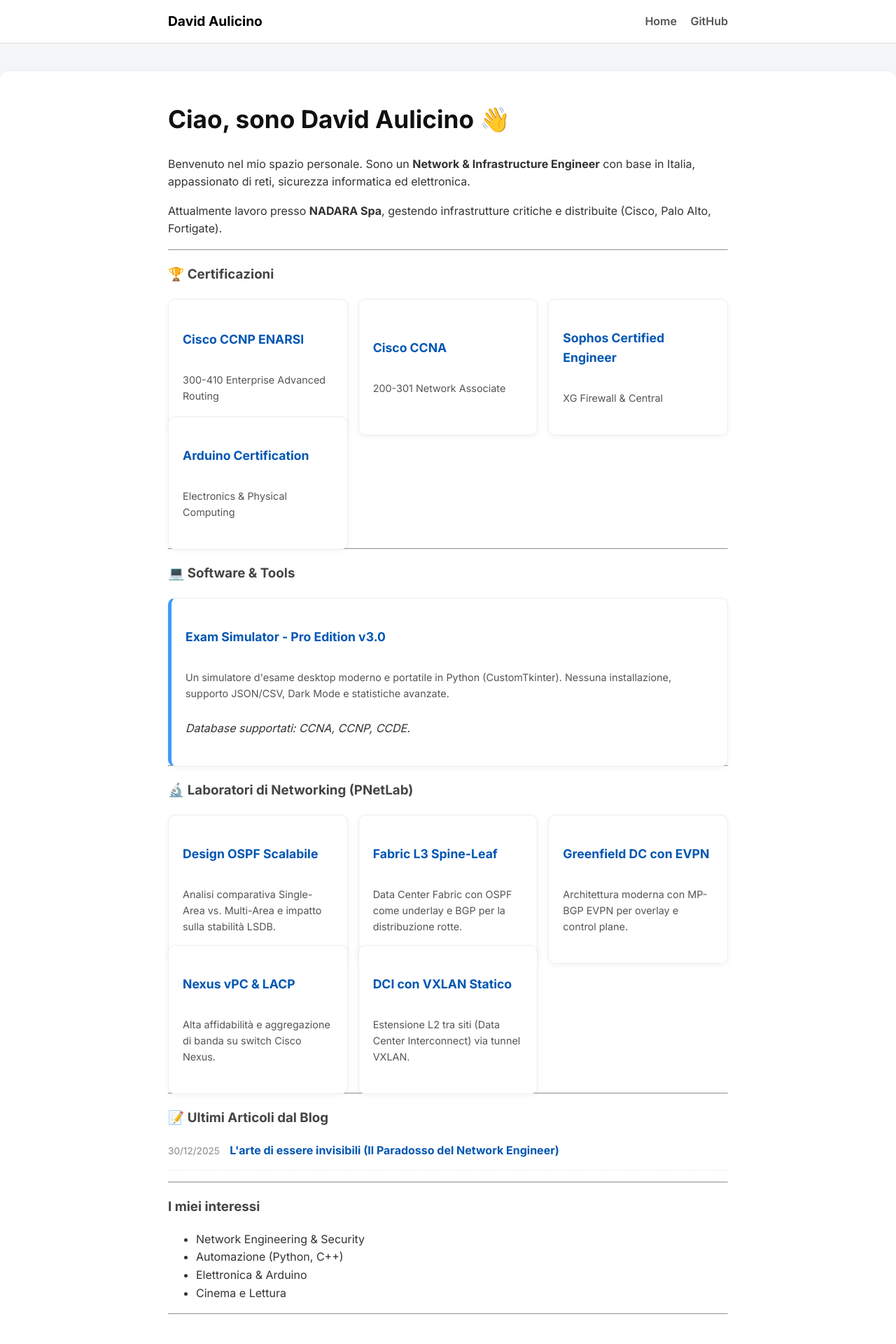
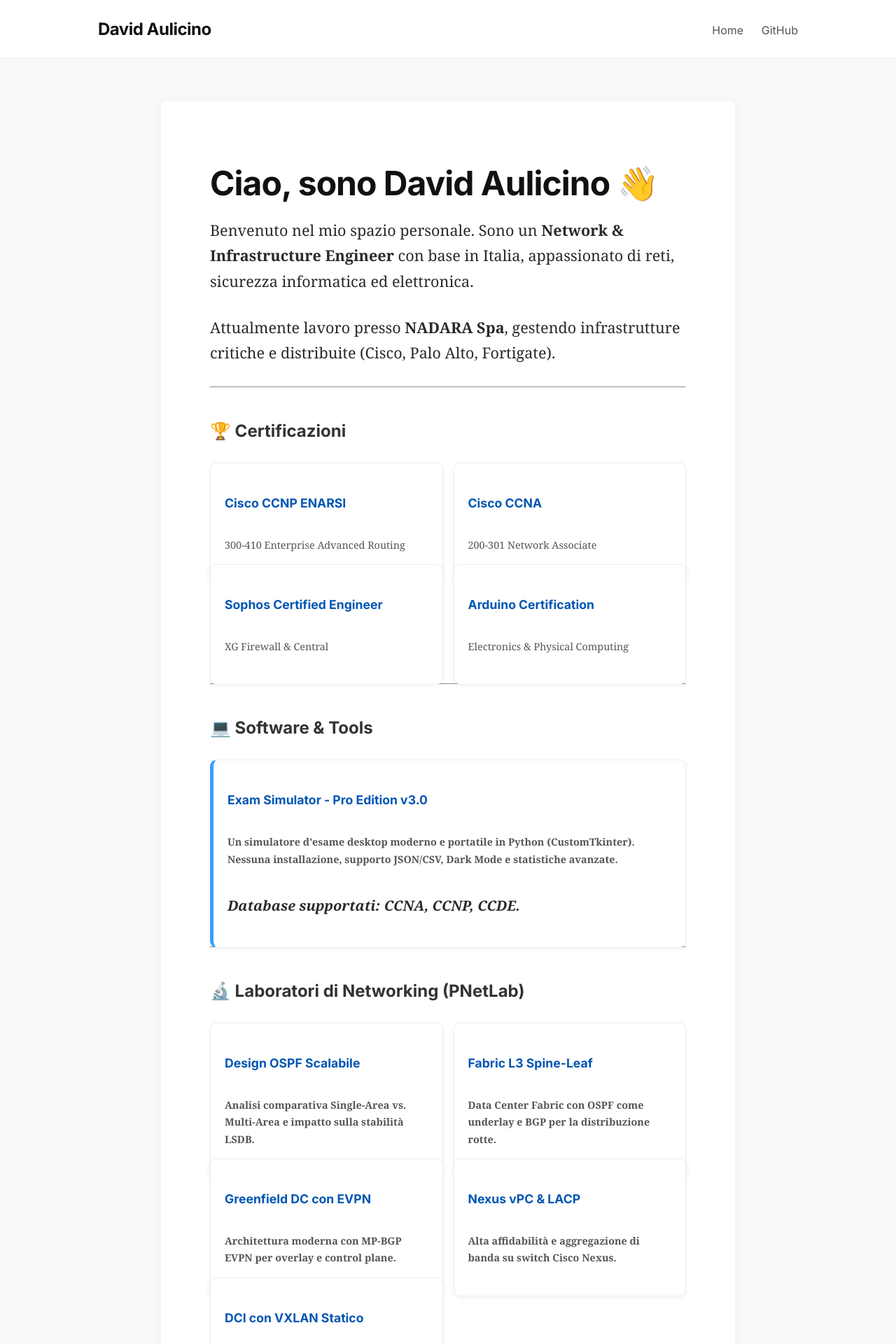
Before and after one commit to davidaulicino17/GitPages, a Jekyll site: the page built from index.md, in a window 1280 px wide. Shown: the top 1920 px of the page at 70% size. Built offline with Jekyll 4.4.1, drawn with Linux system fonts in a browser that asks for light colours.

Commit message:
Update style.css

```diff
--- a/assets/css/style.css
+++ b/assets/css/style.css
@@ -3,30 +3,34 @@
    =========================== */
 :root {
     --primary-color: #0056b3;
-    --bg-color: #f4f6f8;
-    --card-bg: #ffffff;
-    --text-color: #333;
+    --bg-color: #f9f9f9;     /* Sfondo pagina leggermente grigio */
+    --card-bg: #ffffff;      /* Sfondo carta bianco */
+    --text-color: #2a2a2a;   /* Grigio scuro (più morbido del nero assoluto) */
     --meta-color: #666;
     --spacing: 20px;
 }
 
 body {
-    font-family: 'Inter', sans-serif;
+    font-family: 'Georgia', 'Times New Roman', serif; /* Font Serif per il corpo è più elegante per la lettura lunga */
     background-color: var(--bg-color);
     color: var(--text-color);
     margin: 0;
     padding: 0;
-    line-height: 1.6;
+    line-height: 1.8; /* Interlinea molto ariosa */
+    font-size: 20px;  /* Dimensione base aumentata */
 }
 
-a { text-decoration: none; color: var(--primary-color); }
+/* Se preferisci il font moderno (sans-serif) scommenta questa riga e commenta quella sopra */
+/* body { font-family: 'Inter', Helvetica, Arial, sans-serif; } */
+
+a { text-decoration: none; color: var(--primary-color); font-weight: 600; }
 a:hover { text-decoration: underline; }
 
 /* ===========================
    LAYOUT GENERALE
    =========================== */
 .container {
-    max-width: 800px;
+    max-width: 1000px; /* Larghezza per Header e Footer */
     margin: 0 auto;
     padding: 0 var(--spacing);
 }
@@ -34,9 +38,10 @@ a:hover { text-decoration: underline; }
 /* Header */
 .site-header {
     background: #fff;
-    border-bottom: 1px solid #ddd;
-    padding: 15px 0;
-    margin-bottom: 40px;
+    border-bottom: 1px solid #eaeaea;
+    padding: 20px 0;
+    margin-bottom: 60px;
+    font-family: 'Inter', sans-serif; /* Manteniamo l'header moderno */
 }
 
 .site-header .container {
@@ -46,73 +51,165 @@ a:hover { text-decoration: underline; }
 }
 
 .site-title {
-    font-weight: 700;
-    font-size: 1.2rem;
-    color: #000;
+    font-weight: 800;
+    font-size: 1.5rem;
+    color: #111;
+    letter-spacing: -0.5px;
 }
 
 .site-header nav a {
-    margin-left: 15px;
+    margin-left: 20px;
     color: #555;
-    font-weight: 600;
+    font-weight: 500;
+    font-size: 1rem;
 }
 
 /* Footer */
 .site-footer {
     text-align: center;
-    margin-top: 60px;
-    padding: 20px 0;
+    margin-top: 80px;
+    padding: 40px 0;
     color: #888;
     font-size: 0.9rem;
     border-top: 1px solid #eee;
+    font-family: 'Inter', sans-serif;
 }
 
 /* ===========================
-   CARD E POST (La grafica che volevi)
+   CARD E POST (Layout "Lettura Focalizzata")
    =========================== */
-/* Stile per la Card bianca */
+
+/* Questo gestisce sia la Home che il singolo Post */
 .post-card, .page-content {
     background: var(--card-bg);
-    padding: 40px;
-    border-radius: 12px;
-    box-shadow: 0 4px 15px rgba(0,0,0,0.05);
+
+    /* QUI SI GIOCA TUTTO: Restringiamo la larghezza massima del testo */
+    max-width: 720px;
+    margin: 0 auto;   /* Centra la card */
+
+    padding: 60px 50px; /* Molto spazio interno */
+    border-radius: 8px; /* Bordi meno arrotondati, più professionali */
+    box-shadow: 0 2px 20px rgba(0,0,0,0.04); /* Ombra leggerissima ed elegante */
 }
 
-/* Titoli */
-h1 { font-size: 2.2rem; margin-top: 0; color: #111; }
-h2 { margin-top: 2rem; color: #222; }
-h3 { color: #444; }
+/* ===========================
+   TIPOGRAFIA ARTICOLI (Gerarchia e Grandezza)
+   =========================== */
 
-/* Liste nella Home Page */
+/* Titolo Principale (H1) */
+h1 {
+    font-family: 'Inter', sans-serif;
+    font-size: 3rem;       /* Molto grande (circa 48px) */
+    font-weight: 800;
+    line-height: 1.1;
+    color: #111;
+    margin-bottom: 10px;
+    letter-spacing: -1px;
+}
+
+/* Sottotitoli (H2) */
+h2 {
+    font-family: 'Inter', sans-serif;
+    font-size: 2rem;       /* Grande (circa 32px) */
+    font-weight: 700;
+    color: #111;
+    margin-top: 60px;      /* Molto spazio prima del nuovo paragrafo */
+    margin-bottom: 20px;
+    line-height: 1.2;
+}
+
+/* Sottotitoli minori (H3) */
+h3 {
+    font-family: 'Inter', sans-serif;
+    font-size: 1.5rem;
+    color: #333;
+    margin-top: 40px;
+}
+
+/* Paragrafi (Il corpo del testo) */
+p {
+    font-size: 1.35rem;    /* Circa 21.6px - Ottimo per lettura lunga */
+    line-height: 1.7;      /* Spaziatura tra le righe */
+    margin-bottom: 1.8rem; /* Spazio tra i paragrafi */
+    color: #292929;        /* Nero non assoluto per non stancare */
+}
+
+/* Liste puntate */
+ul, ol {
+    font-size: 1.25rem;
+    margin-bottom: 2rem;
+    padding-left: 2rem;
+}
+
+li {
+    margin-bottom: 10px;
+    line-height: 1.6;
+}
+
+/* Meta Data (Data pubblicazione) */
+.post-meta {
+    font-family: 'Inter', sans-serif;
+    font-size: 1rem;
+    color: var(--meta-color);
+    text-transform: uppercase;
+    letter-spacing: 1px;
+    display: block;
+    margin-bottom: 40px; /* Spazio tra data e inizio testo */
+    font-weight: 500;
+}
+
+/* Immagini */
+img {
+    max-width: 100%;
+    border-radius: 4px;
+    display: block;
+    margin: 40px auto; /* Spazio sopra e sotto le immagini */
+}
+
+/* ===========================
+   STILI SPECIFICI HOME PAGE
+   =========================== */
 .post-list {
     list-style: none;
     padding: 0;
 }
 
 .post-list li {
-    margin-bottom: 20px;
+    margin-bottom: 30px;
     border-bottom: 1px solid #eee;
-    padding-bottom: 20px;
+    padding-bottom: 30px;
 }
 
 .post-list h3 {
-    margin-bottom: 5px;
-    font-size: 1.5rem;
-}
-
-.post-meta {
-    font-size: 0.85rem;
-    color: var(--meta-color);
-    text-transform: uppercase;
-    letter-spacing: 0.5px;
-    display: block;
+    margin-top: 0;
     margin-bottom: 10px;
 }
 
-/* Immagini */
-img {
-    max-width: 100%;
-    border-radius: 6px;
-    display: block;
-    margin: 20px 0;
+/* Bottone generico */
+.btn {
+    display: inline-block;
+    padding: 12px 24px;
+    background-color: var(--primary-color);
+    color: white !important;
+    border-radius: 50px; /* Bottone a pillola */
+    font-size: 1rem;
+    font-weight: 600;
+    transition: background 0.3s;
 }
+.btn:hover {
+    background-color: #003d82;
+    text-decoration: none;
+}
+
+/* ===========================
+   MOBILE (Adattamento smartphone)
+   =========================== */
+@media (max-width: 768px) {
+    .post-card, .page-content {
+        padding: 30px 20px; /* Meno padding laterale su mobile */
+    }
+
+    h1 { font-size: 2.2rem; }
+    h2 { font-size: 1.6rem; }
+    p { font-size: 1.15rem; } /* Testo leggermente più piccolo su mobile ma sempre leggibile */
+}
```
